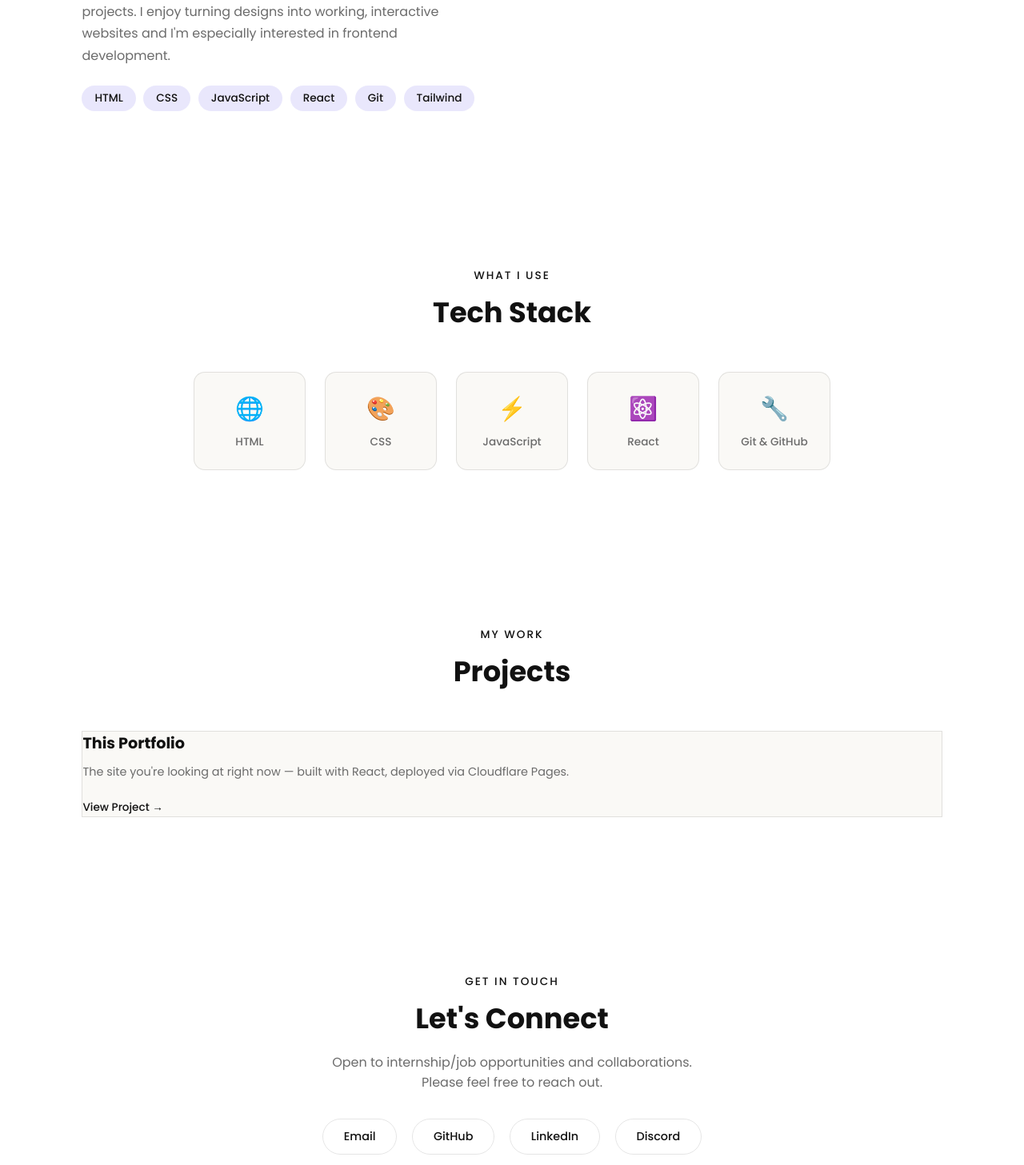
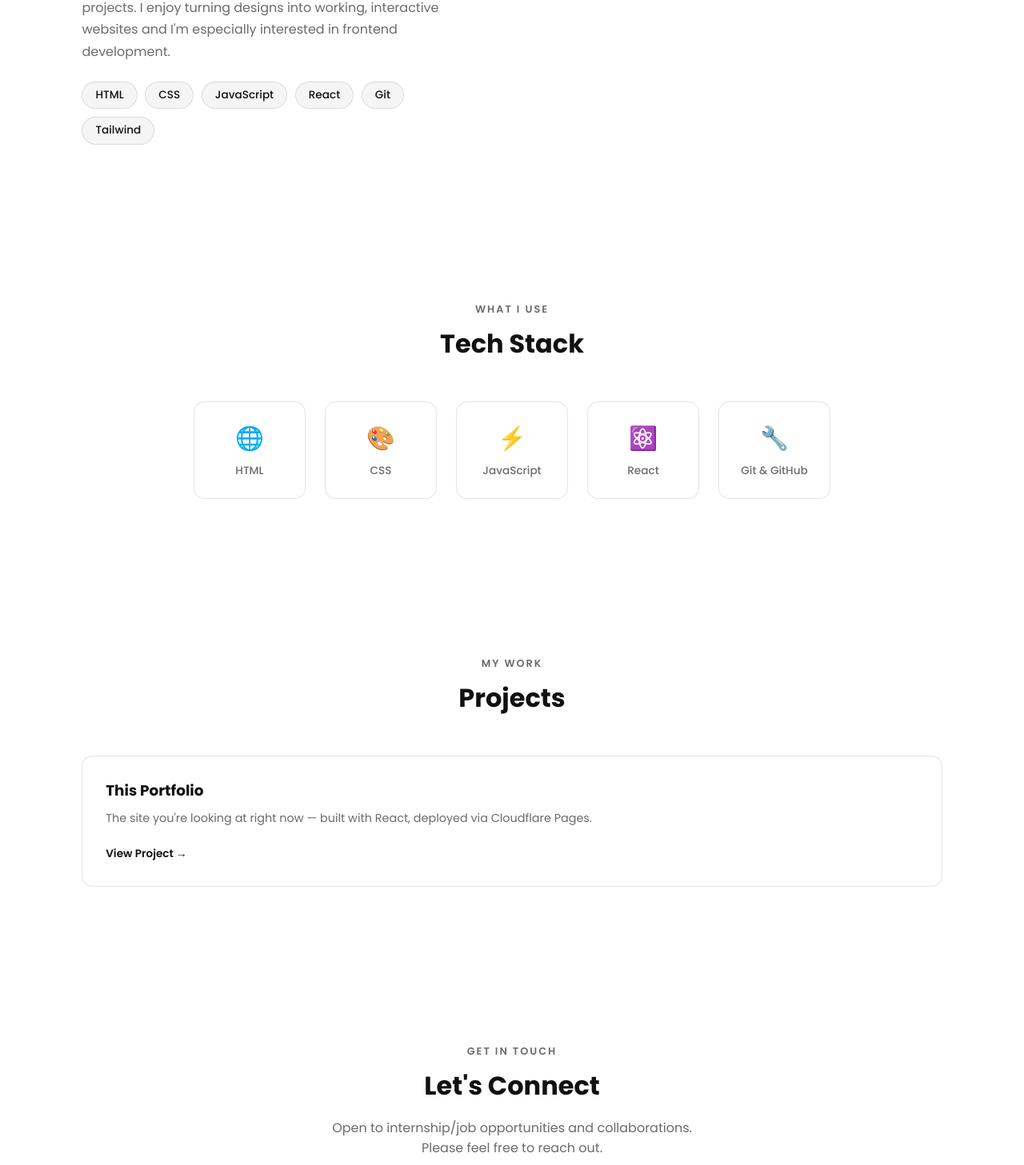
Before and after one commit to satyamgiri9846-cmyk/my-portfolio, a React (Vite) app: page / in a window 1280 px wide. Shown: the part 973-2430 px from the top of the page at 80% size. Built offline with nearby package versions, Linux system fonts and the light colour scheme.

Commit message:
Redesign About, TechStack, Projects, Contact to match minimal reference style

```diff
--- a/src/components/About.css
+++ b/src/components/About.css
@@ -3,16 +3,17 @@
 }
 
 .section-label {
-  color: var(--accent-light);
+  color: var(--text-muted);
   text-transform: uppercase;
   letter-spacing: 2px;
-  font-size: 0.85rem;
-  font-weight: 500;
+  font-size: 0.8rem;
+  font-weight: 600;
 }
 
 .about h2 {
-  font-size: 2.2rem;
+  font-size: 2rem;
   margin: 0.5rem 0 1.2rem;
+  color: var(--text-light);
 }
 
 .about p {
@@ -29,10 +30,11 @@
 }
 
 .skill-tag {
-  background: rgba(108, 92, 231, 0.15);
-  color: var(--accent-light);
+  background: #f5f5f5;
+  color: var(--text-light);
   padding: 0.4rem 1rem;
   border-radius: 20px;
   font-size: 0.85rem;
   font-weight: 500;
+  border: 1px solid var(--border-color);
 }
--- a/src/components/Contact.css
+++ b/src/components/Contact.css
@@ -3,16 +3,17 @@
 }
 
 .contact .section-label {
-  color: var(--accent-light);
+  color: var(--text-muted);
   text-transform: uppercase;
   letter-spacing: 2px;
-  font-size: 0.85rem;
-  font-weight: 500;
+  font-size: 0.8rem;
+  font-weight: 600;
 }
 
 .contact h2 {
-  font-size: 2.2rem;
+  font-size: 2rem;
   margin: 0.5rem 0 1rem;
+  color: var(--text-light);
 }
 
 .contact p {
@@ -25,7 +26,7 @@
 .contact-links {
   display: flex;
   justify-content: center;
-  gap: 1.2rem;
+  gap: 1rem;
   flex-wrap: wrap;
 }
 
@@ -36,13 +37,13 @@
   font-size: 0.9rem;
   font-weight: 500;
   color: var(--text-light);
-  transition: border-color 0.2s ease, color 0.2s ease, transform 0.2s ease;
+  transition: background 0.2s ease, transform 0.2s ease;
 }
 
 .contact-links a:hover {
-  border-color: var(--accent);
-  color: var(--accent-light);
-  transform: translateY(-3px);
+  background: #111111;
+  color: #ffffff;
+  transform: translateY(-2px);
 }
 
 .footer-note {
--- a/src/components/Projects.css
+++ b/src/components/Projects.css
@@ -3,16 +3,17 @@
 }
 
 .projects .section-label {
-  color: var(--accent-light);
+  color: var(--text-muted);
   text-transform: uppercase;
   letter-spacing: 2px;
-  font-size: 0.85rem;
-  font-weight: 500;
+  font-size: 0.8rem;
+  font-weight: 600;
 }
 
 .projects h2 {
-  font-size: 2.2rem;
+  font-size: 2rem;
   margin: 0.5rem 0 3rem;
+  color: var(--text-light);
 }
 
 .project-grid {
@@ -23,19 +24,20 @@
 }
 
 .project-card {
-  background: var(--bg-light);
+  background: #ffffff;
   border: 1px solid var(--border-color);
-  ...
+  border-radius: 14px;
+  padding: 1.8rem;
+  transition: transform 0.2s ease, box-shadow 0.2s ease;
 }
 
 .project-card:hover {
-  transform: translateY(-8px);
-  box-shadow: 0 12px 30px rgba(108, 92, 231, 0.2);
-  border-color: var(--accent);
+  transform: translateY(-6px);
+  box-shadow: 0 10px 25px rgba(0, 0, 0, 0.08);
 }
 
 .project-card h3 {
-  font-size: 1.2rem;
+  font-size: 1.15rem;
   margin-bottom: 0.6rem;
   color: var(--text-light);
 }
@@ -49,8 +51,8 @@
 
 .project-card a {
   font-size: 0.85rem;
-  font-weight: 500;
-  color: var(--accent-light);
+  font-weight: 600;
+  color: var(--text-light);
   display: inline-flex;
   align-items: center;
   gap: 0.3rem;
@@ -59,4 +61,5 @@
 
 .project-card a:hover {
   gap: 0.6rem;
+  color: var(--accent);
 }
--- a/src/components/TechStack.css
+++ b/src/components/TechStack.css
@@ -3,16 +3,17 @@
 }
 
 .techstack .section-label {
-  color: var(--accent-light);
+  color: var(--text-muted);
   text-transform: uppercase;
   letter-spacing: 2px;
-  font-size: 0.85rem;
-  font-weight: 500;
+  font-size: 0.8rem;
+  font-weight: 600;
 }
 
 .techstack h2 {
-  font-size: 2.2rem;
+  font-size: 2rem;
   margin: 0.5rem 0 3rem;
+  color: var(--text-light);
 }
 
 .tech-grid {
@@ -25,8 +26,8 @@
 }
 
 .tech-card {
-  background: var(--bg-light);
-   border: 1px solid var(--border-color);
+  background: #ffffff;
+  border: 1px solid var(--border-color);
   border-radius: 14px;
   padding: 1.5rem 1rem;
   display: flex;
@@ -34,12 +35,12 @@
   align-items: center;
   gap: 0.6rem;
   width: 140px;
-  transition: transform 0.25s ease, border-color 0.25s ease;
+  transition: transform 0.2s ease, box-shadow 0.2s ease;
 }
 
 .tech-card:hover {
-  transform: translateY(-6px);
-  border-color: var(--accent);
+  transform: translateY(-4px);
+  box-shadow: 0 8px 20px rgba(0, 0, 0, 0.08);
 }
 
 .tech-icon {
```
